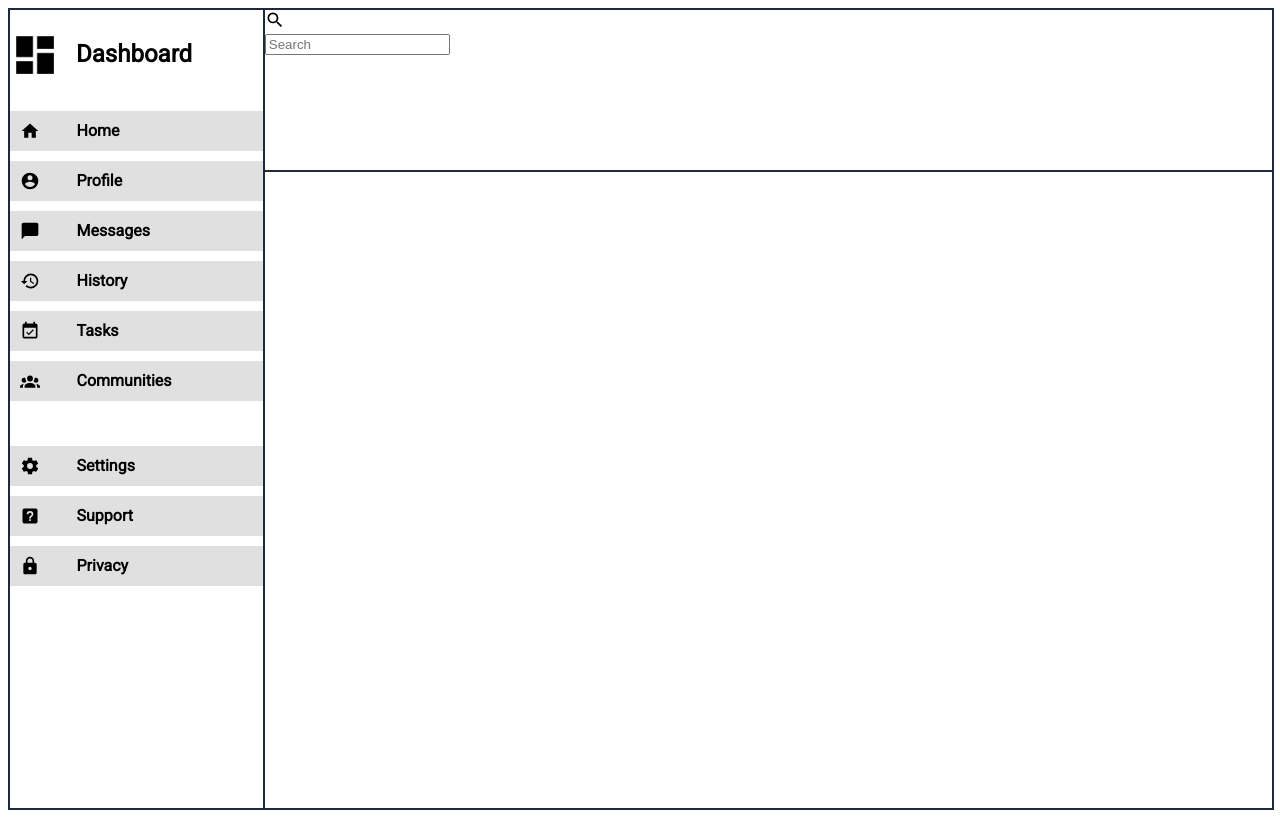
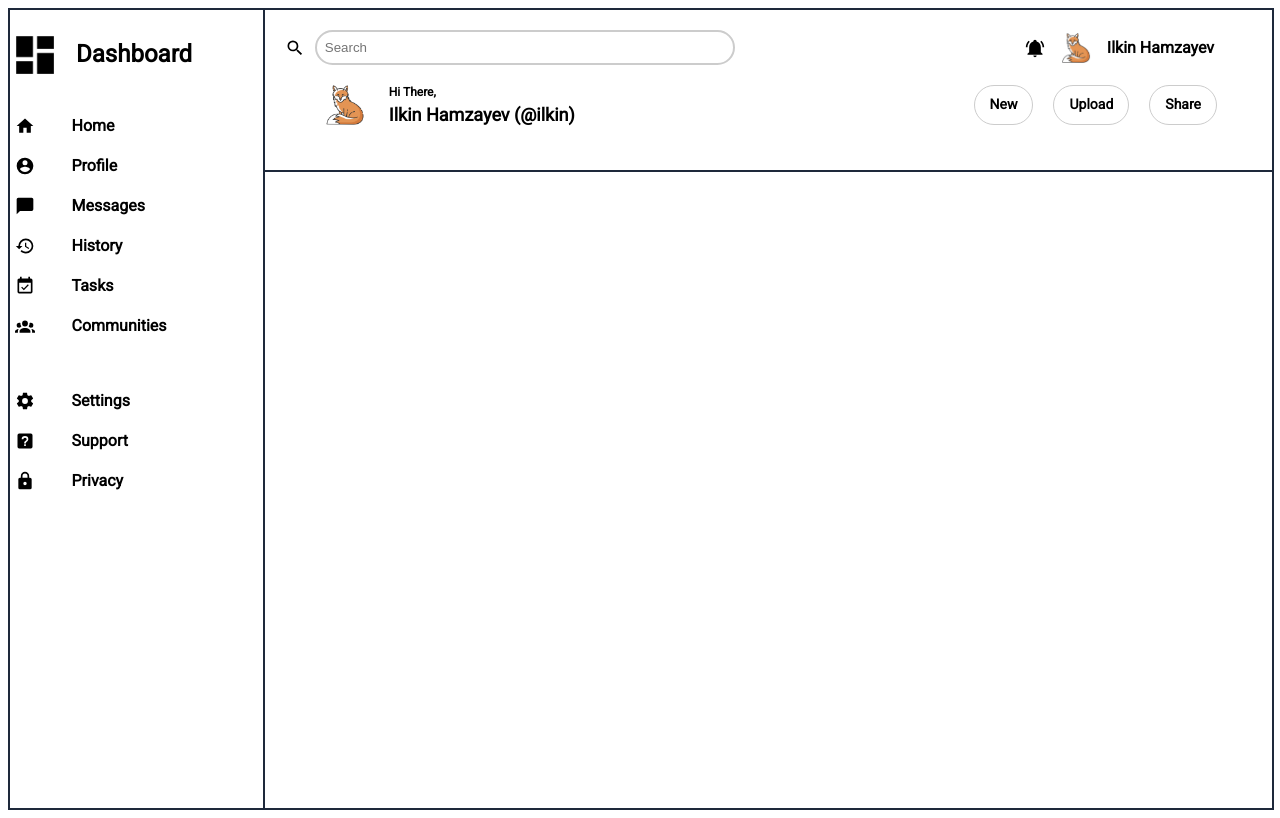
Before and after one commit to ilkincoder/Admin-Dashboard, a plain HTML site: page index.html in a window 1280 px wide. Drawn offline with Linux system fonts and the light colour scheme.

Commit message:
Header Done

```diff
--- a/index.html
+++ b/index.html
@@ -53,12 +53,33 @@
             <div class="holder">
                 <div class="header-section">
                     <div class="icon">
+                        <div class="icon-1">
                         <svg xmlns="http://www.w3.org/2000/svg" width = "20px" height ="20px" viewBox="0 0 24 24"><title>magnify</title><path d="M9.5,3A6.5,6.5 0 0,1 16,9.5C16,11.11 15.41,12.59 14.44,13.73L14.71,14H15.5L20.5,19L19,20.5L14,15.5V14.71L13.73,14.44C12.59,15.41 11.11,16 9.5,16A6.5,6.5 0 0,1 3,9.5A6.5,6.5 0 0,1 9.5,3M9.5,5C7,5 5,7 5,9.5C5,12 7,14 9.5,14C12,14 14,12 14,9.5C14,7 12,5 9.5,5Z" /></svg>
                         <div class="input-container">
                             <input type="text" placeholder="Search">
                           </div>
+                        </div>
+
+                        <div class="icon-2">
+                          <svg xmlns="http://www.w3.org/2000/svg" width = "20px" height ="20px" viewBox="0 0 24 24"><title>bell-ring</title><path d="M21,19V20H3V19L5,17V11C5,7.9 7.03,5.17 10,4.29C10,4.19 10,4.1 10,4A2,2 0 0,1 12,2A2,2 0 0,1 14,4C14,4.1 14,4.19 14,4.29C16.97,5.17 19,7.9 19,11V17L21,19M14,21A2,2 0 0,1 12,23A2,2 0 0,1 10,21M19.75,3.19L18.33,4.61C20.04,6.3 21,8.6 21,11H23C23,8.07 21.84,5.25 19.75,3.19M1,11H3C3,8.6 3.96,6.3 5.67,4.61L4.25,3.19C2.16,5.25 1,8.07 1,11Z" /></svg>
+                          <img src="/assets/fox.png" width="30px" height="30px" alt="">
+                          <div class="name-1">Ilkin Hamzayev</div>
+                        </div>
                     </div>
-                    <div class="header"></div>
+                    <div class="header">
+                        <div class="header-1">
+                            <img src="/assets/fox.png" width="40px" height="40px" alt="Main">
+                            <div class="header-container">
+                                <div class="icon-3">Hi There,</div>
+                                <div class="icon-4">Ilkin Hamzayev (@ilkin)</div>
+                            </div>
+                          </div>
+                          <div class="header-container-2">
+                            <div class="action-1">New</div>
+                            <div class="action-2">Upload</div>
+                            <div class="action-3">Share</div>
+                          </div>
+                    </div>
             </div>
                 <div class="content"></div>
             </div>
--- a/style.css
+++ b/style.css
@@ -67,8 +67,8 @@
     display: flex;
     font-family: 'Roboto';
     font-weight: bold;
-    background-color: #e0e0e0;
-    padding: 10px;
+    /* background-color: #e0e0e0; */
+    padding: 5px;
     margin-top: 5px;
     text-align: center;
   }
@@ -82,3 +82,99 @@
     margin-top: 20px;
     grid-gap: 5px; /* Adjust the gap between grid items */
   }
+
+.icon{
+    display: flex;
+}
+
+.icon-1{
+    display: flex;
+    padding: 20px;
+    align-items: center;
+    gap: 10px;
+}
+
+.icon-2{
+    display: flex;
+    font-family: 'Roboto';
+    font-weight: bold;
+    flex-grow: 1;
+    padding: 20px;
+    margin-left: 250px;
+    align-items: center;
+    gap: 16px
+    ;
+}
+
+.input-container {
+    width: 50%; /* Adjust the width as needed */
+    position: relative;
+  }
+
+  input {
+    width: 400px;
+    padding: 8px;
+    border: 2px solid #ccc;
+    background-color: gr;
+    border-radius: 20px; /* Adjust the border-radius to make edges curly */
+    outline: none; /* Removes default input outline */
+  }
+
+.header{
+  display: flex;
+ justify-content: space-between;
+ margin-left: 60px;
+ margin-right: 55px;
+
+}
+
+.header-1{
+  display: flex;
+  gap: 24px;
+
+}
+
+
+  .header-container{
+    display: flex;
+    flex-direction: column;
+    gap: 5px;
+    margin-bottom: 10px;
+  }
+
+
+
+  .icon-3{
+    font-family: 'Roboto';
+    font-weight: bold;
+    font-size: 12px;
+  }
+
+  .icon-4{
+    font-family: 'Roboto';
+    font-weight: bold;
+    font-size: 18px;
+  }
+
+
+.header-container-2
+{
+  display: flex;
+  font-family: 'Roboto';
+  font-weight: bold;
+  font-size: 14px;
+  gap: 20px;
+}
+
+
+.action-1,
+.action-2,
+.action-3
+{
+  border: 1px solid #ccc;
+  border-radius: 20px;
+  padding: 15px;
+  padding-bottom: 10px;
+  padding-top: 10px;
+  margin-bottom: 10px;
+}
```
Also changed, not shown: assets/fox.png (added).
